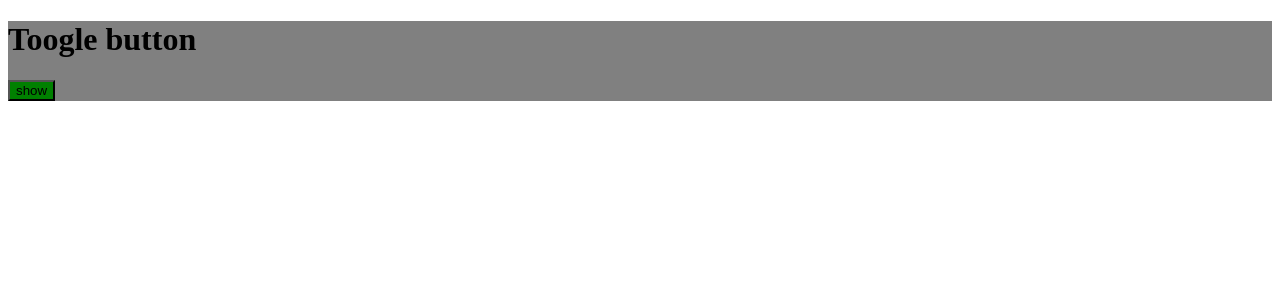
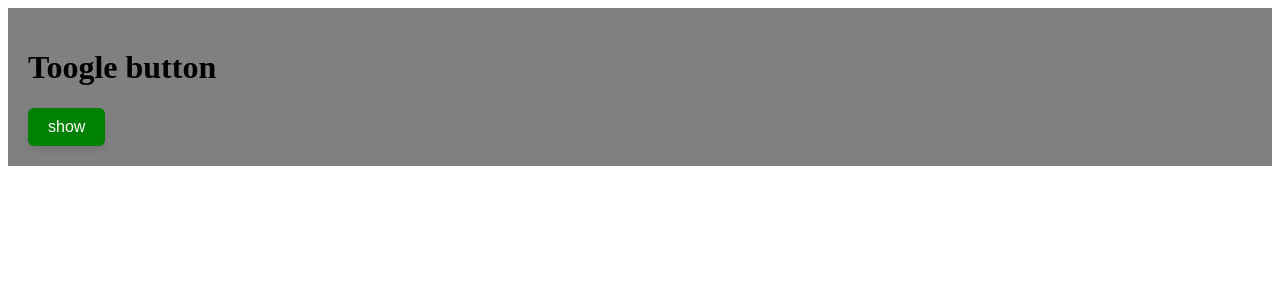
Before and after one commit to ayoub0921/challenges, a React (Vite) app in the folder toogle-button/: page / in a window 1280 px wide. Shown: the top 300 px of the page. Built offline with nearby package versions, Linux system fonts and the light colour scheme.

Commit message:
more readable and maint code

```diff
--- a/toogle-button/src/App.tsx
+++ b/toogle-button/src/App.tsx
@@ -14,10 +14,10 @@ function App() {
 
 
   return (
-    <div style={{backgroundColor: toogle ? "red" : "gray"}}>
+    <div className={`wrapper ${toogle ? "wrapper-show" : "wrapper-hide"}`}>
       <h1>Toogle button</h1>
 
-      <button style={{ backgroundColor: toogle ? "red" : "green" }} onClick={handleToogleButton}>
+      <button className={`btn ${toogle ? "btn-hide" : "btn-show"}`} onClick={handleToogleButton}>
         {toogle ? "hide" : "show"}
       </button>
 
--- a/toogle-button/src/index.css
+++ b/toogle-button/src/index.css
@@ -0,0 +1,31 @@
+.wrapper {
+  padding: 20px;
+  transition: 0.3s ease;
+}
+
+.wrapper-show {
+  background-color: red;
+}
+
+.wrapper-hide {
+  background-color: gray;
+}
+
+.btn {
+  padding: 10px 20px;
+  border: none;
+  cursor: pointer;
+  color: white;
+  transition: 0.3s ease;
+  font-size: 16px;
+  border-radius: 6px;
+  box-shadow: 0 4px 6px rgba(0, 0, 0, 0.1);
+}
+
+.btn-show {
+  background-color: green;
+}
+
+.btn-hide {
+  background-color: red;
+}
```
